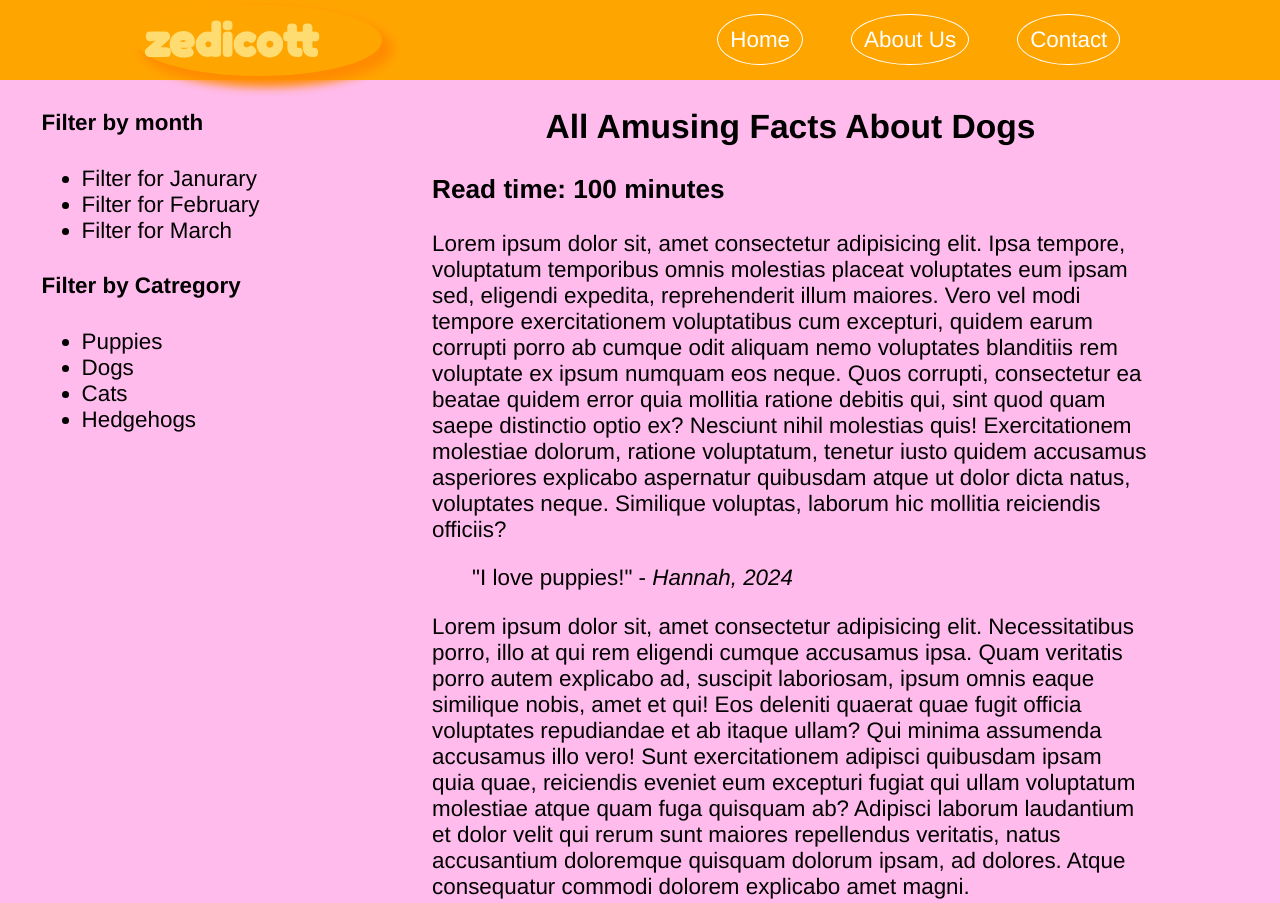
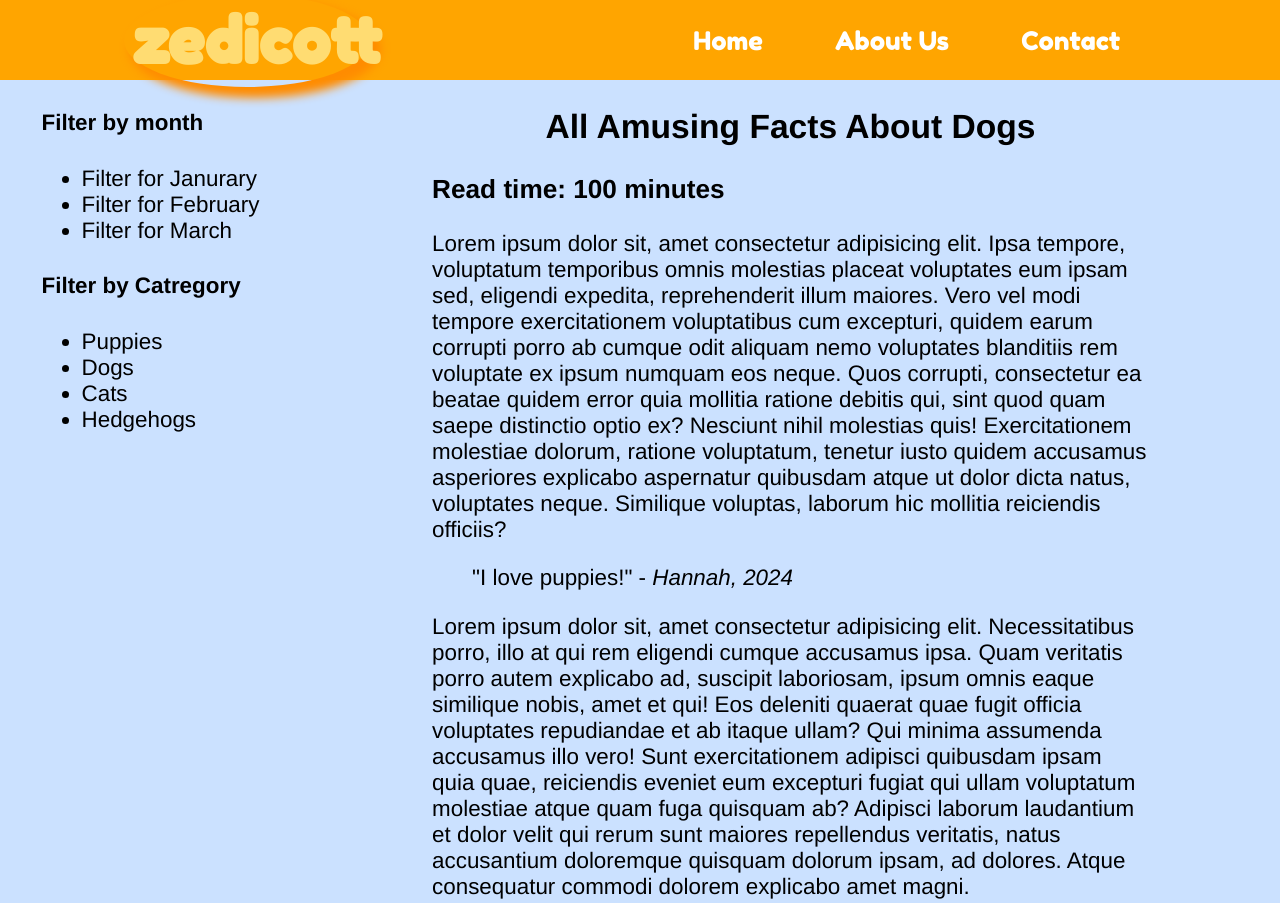
Before and after one commit to hannaheddicott/hannaheddicott.github.io, a plain HTML site: page index.html in a window 1280 px wide. Shown: the top 903 px of the page. Drawn offline with Linux system fonts and the light colour scheme; no server answers.

Commit message:
update style.css(1)

```diff
--- a/style.css
+++ b/style.css
@@ -2,13 +2,14 @@ body {
     font-family: Helvetica, Arial, sans-serif;
     margin: 0px;
     font-size: 1.75vw;
-    background-color: rgb(255, 187, 236);
+    background-color: rgb(203, 225, 255);
 }
 
 #logo {
     margin: 0px;
     padding: 8px;
     font-family: "Fredoka One", sans-serif;
+    font-size: 5vw;
     box-shadow: 8px 8px 10px 3px darkorange;
     width: 18%;
     border-radius: 100%;
@@ -47,10 +48,11 @@ body > header > nav > ul {
 
 .navbutton {
     color:white;
+    font-size: 2vw;
+    font-family: "Fredoka One", sans-serif;
     text-decoration: none;
     padding: 12px;
-    border: 1px solid white;
-    border-radius: 100%;
+    border-radius: 12px;
 }
 
 body > main article {
```
